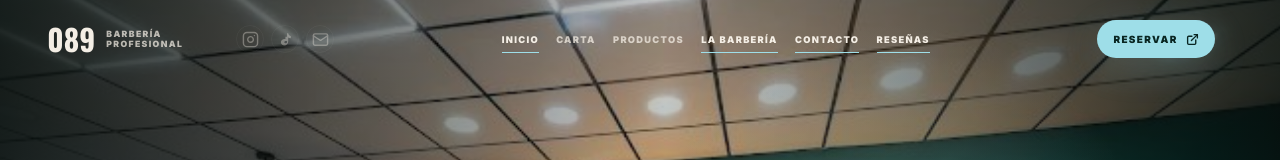
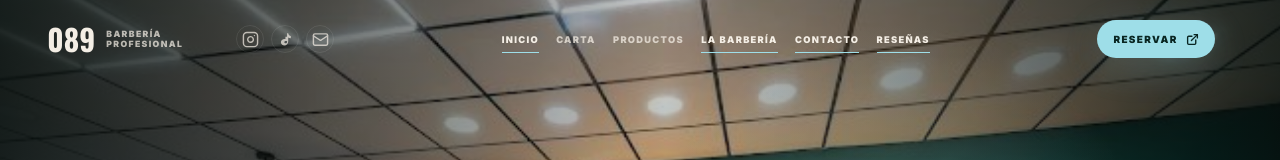
Before and after one commit to danidpv/089, a Next.js app: page / in a window 1280 px wide. Shown: the top 160 px of the page. Built offline with nearby package versions, Linux system fonts and the light colour scheme.

Commit message:
style: improve social icon visibility

```diff
--- a/src/components/common/SocialLinks.module.css
+++ b/src/components/common/SocialLinks.module.css
@@ -33,7 +33,7 @@
 }
 
 .socials span {
-  opacity: 0.35;
+  opacity: 0.72;
   cursor: not-allowed;
 }
 
```
